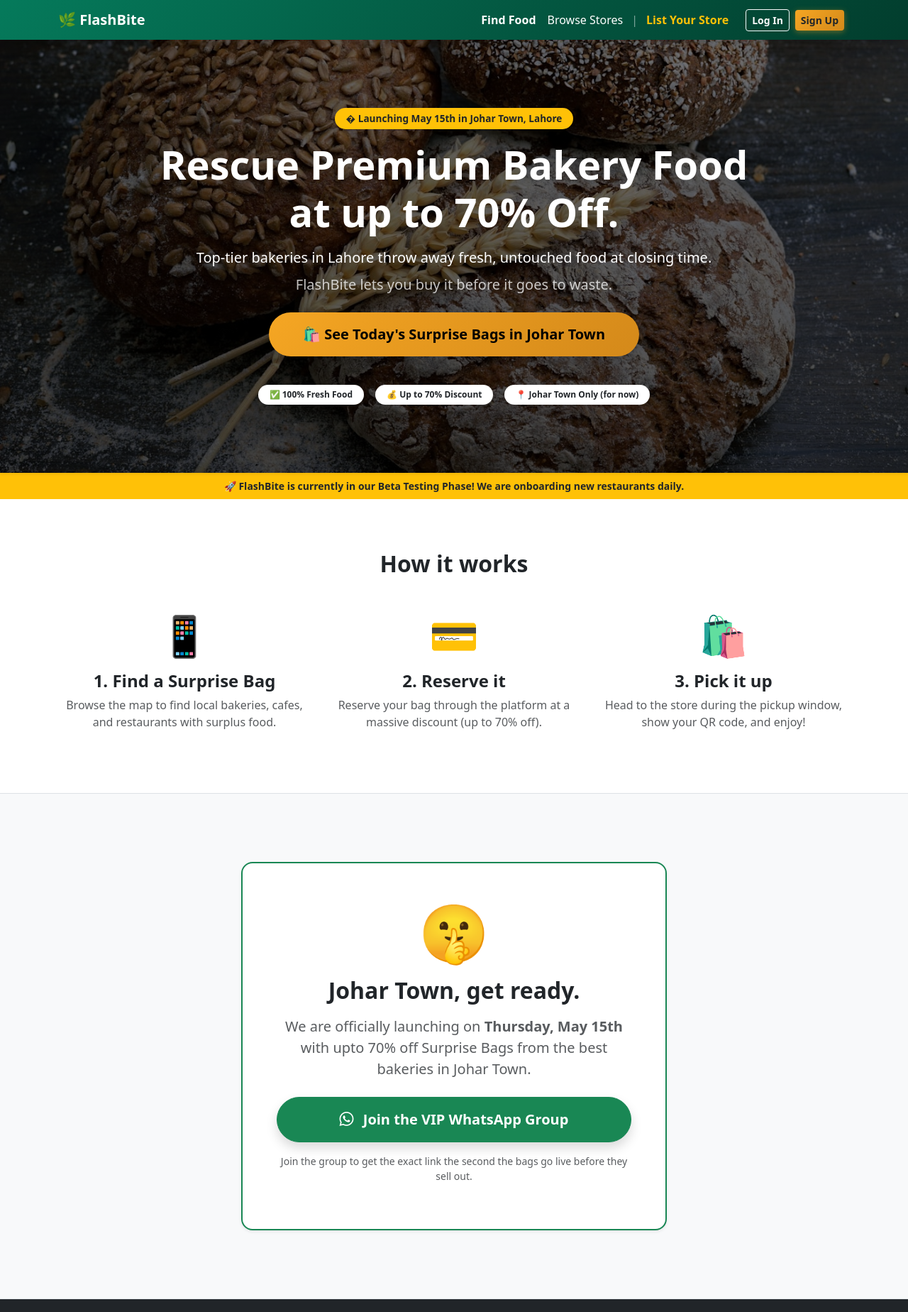
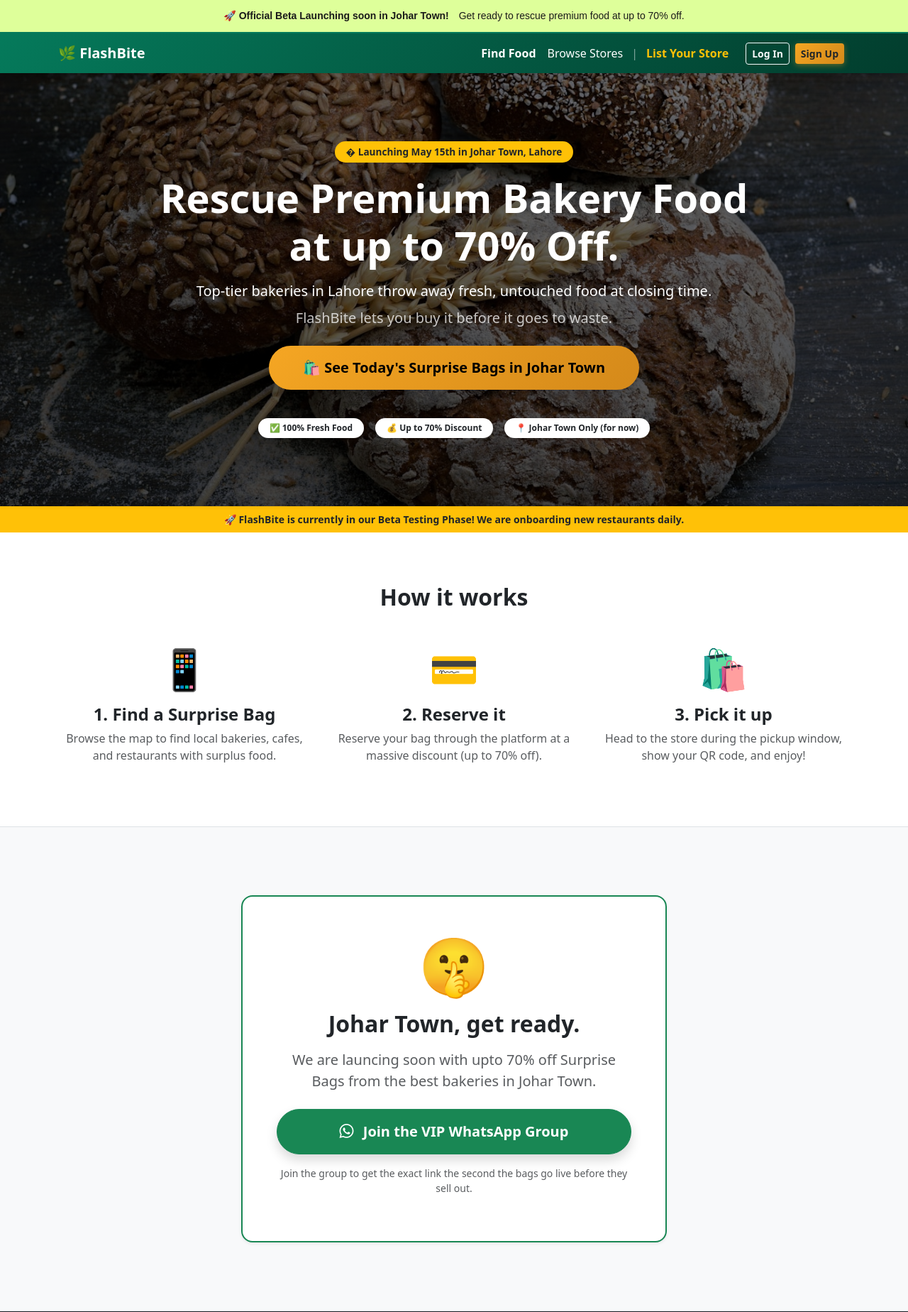
Before and after one commit to calmroshaan/flashbite-web, a Django app: page / in a window 1280 px wide. Shown: the top 1848 px of the page at 71% size. Run offline with Django 4.2, Linux system fonts and the light colour scheme.

Commit message:
delaying launch

```diff
--- a/templates/base.html
+++ b/templates/base.html
@@ -65,6 +65,10 @@
     </style>
 </head>
 <body class="d-flex flex-column min-vh-100 bg-light">
+
+    <div style="background-color: #deff9a; color: #1a1a1a; text-align: center; padding: 12px 20px; font-family: sans-serif; font-weight: bold; font-size: 14px; width: 100%; box-sizing: border-box; z-index: 1050; position: relative; border-bottom: 2px solid #057a5b;">
+        🚀 Official Beta Launching soon in Johar Town! <span style="font-weight: normal; margin-left: 10px;">Get ready to rescue premium food at up to 70% off.</span>
+    </div>
 
     <nav class="navbar navbar-expand-lg navbar-dark bg-flashbite shadow-sm sticky-top">
         <div class="container">
--- a/templates/core/home.html
+++ b/templates/core/home.html
@@ -71,7 +71,7 @@
         <div class="p-5 bg-white rounded-4 shadow-sm border border-success border-2 mx-auto" style="max-width: 600px;">
             <div class="display-1 mb-3">🤫</div>
             <h2 class="fw-bold text-dark mb-3">Johar Town, get ready.</h2>
-            <p class="text-muted fs-5 mb-4">We are officially launching on <strong>Thursday, May 15th</strong> with upto 70% off Surprise Bags from the best bakeries in Johar Town.</p>
+            <p class="text-muted fs-5 mb-4">We are launcing soon with upto 70% off Surprise Bags from the best bakeries in Johar Town.</p>
 
             <a href="https://chat.whatsapp.com/EANODk8jBsUCPHlQIvtapu" class="btn btn-success btn-lg fw-bold rounded-pill px-5 py-3 shadow w-100 mb-2">
                 <i class="bi bi-whatsapp me-2"></i> Join the VIP WhatsApp Group
```
